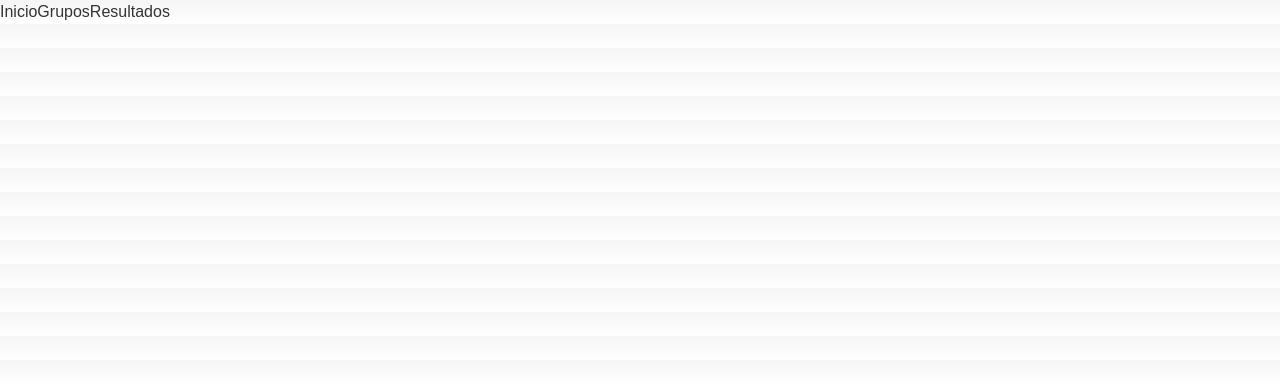
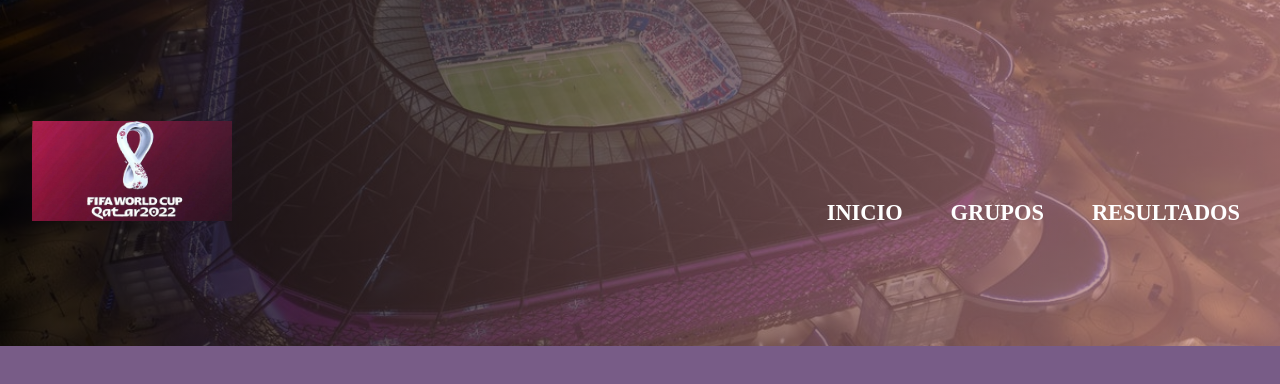
Before and after one commit to Saile16/WordCupApi, a Next.js app: page /about in a window 1280 px wide. Shown: the top 384 px of the page. Built offline with nearby package versions, Linux system fonts and the light colour scheme.

Commit message:
Mostramos tabla de grupos con equipos , estilos simples

```diff
--- a/components/Header.js
+++ b/components/Header.js
@@ -1,14 +1,25 @@
+import Image from "next/image";
 import Link from "next/link";
 import React from "react";
 
 const Header = () => {
   return (
-    <header>
-      <nav>
-        <Link href="/">Inicio</Link>
-        <Link href="/">Grupos</Link>
-        <Link href="/">Resultados</Link>
-      </nav>
+    <header className="container-header">
+      <div className="header">
+        <Link href="/">
+          <Image
+            width={200}
+            height={100}
+            src="/img/cup.jpg"
+            alt="Imagen logo"
+          />
+        </Link>
+        <nav className="navegacion">
+          <Link href="/">Inicio</Link>
+          <Link href="/">Grupos</Link>
+          <Link href="/">Resultados</Link>
+        </nav>
+      </div>
     </header>
   );
 };
--- a/next.config.js
+++ b/next.config.js
@@ -1,6 +1,14 @@
 /** @type {import('next').NextConfig} */
 const nextConfig = {
-  reactStrictMode: true,
-}
+  reactStrictMode: false,
+  images: {
+    remotePatterns: [
+      {
+        protocol: "https",
+        hostname: "**",
+      },
+    ],
+  },
+};
 
-module.exports = nextConfig
+module.exports = nextConfig;
--- a/styles/globals.css
+++ b/styles/globals.css
@@ -1,76 +1,10 @@
 :root {
-  --max-width: 1100px;
-  --border-radius: 12px;
-  --font-mono: ui-monospace, Menlo, Monaco, "Cascadia Mono", "Segoe UI Mono",
-    "Roboto Mono", "Oxygen Mono", "Ubuntu Monospace", "Source Code Pro",
-    "Fira Mono", "Droid Sans Mono", "Courier New", monospace;
-
-  --foreground-rgb: 0, 0, 0;
-  --background-start-rgb: 214, 219, 220;
-  --background-end-rgb: 255, 255, 255;
-
-  --primary-glow: conic-gradient(
-    from 180deg at 50% 50%,
-    #16abff33 0deg,
-    #0885ff33 55deg,
-    #54d6ff33 120deg,
-    #0071ff33 160deg,
-    transparent 360deg
-  );
-  --secondary-glow: radial-gradient(
-    rgba(255, 255, 255, 1),
-    rgba(255, 255, 255, 0)
-  );
-
-  --tile-start-rgb: 239, 245, 249;
-  --tile-end-rgb: 228, 232, 233;
-  --tile-border: conic-gradient(
-    #00000080,
-    #00000040,
-    #00000030,
-    #00000020,
-    #00000010,
-    #00000010,
-    #00000080
-  );
+  --blanco: white;
 
   --callout-rgb: 238, 240, 241;
   --callout-border-rgb: 172, 175, 176;
   --card-rgb: 180, 185, 188;
   --card-border-rgb: 131, 134, 135;
-}
-
-@media (prefers-color-scheme: dark) {
-  :root {
-    --foreground-rgb: 255, 255, 255;
-    --background-start-rgb: 0, 0, 0;
-    --background-end-rgb: 0, 0, 0;
-
-    --primary-glow: radial-gradient(rgba(1, 65, 255, 0.4), rgba(1, 65, 255, 0));
-    --secondary-glow: linear-gradient(
-      to bottom right,
-      rgba(1, 65, 255, 0),
-      rgba(1, 65, 255, 0),
-      rgba(1, 65, 255, 0.3)
-    );
-
-    --tile-start-rgb: 2, 13, 46;
-    --tile-end-rgb: 2, 5, 19;
-    --tile-border: conic-gradient(
-      #ffffff80,
-      #ffffff40,
-      #ffffff30,
-      #ffffff20,
-      #ffffff10,
-      #ffffff10,
-      #ffffff80
-    );
-
-    --callout-rgb: 20, 20, 20;
-    --callout-border-rgb: 108, 108, 108;
-    --card-rgb: 100, 100, 100;
-    --card-border-rgb: 200, 200, 200;
-  }
 }
 
 * {
@@ -83,6 +17,7 @@ html,
 body {
   max-width: 100vw;
   overflow-x: hidden;
+  background-color: #785c87;
 }
 
 body {
@@ -105,57 +40,90 @@ a {
     color-scheme: dark;
   }
 }
-
-body {
-  background-color: #f5f5f5;
-  font-family: Arial, sans-serif;
-  font-size: 16px;
-  line-height: 1.5;
-  color: #333;
+.text-white {
+  color: white;
+}
+.container {
+  max-width: 120rem;
+  margin: 0 auto;
+  width: 95%;
+}
+.navegacion {
+  margin-top: 5rem;
+  display: flex;
+  gap: 2rem;
+}
+.navegacion a {
+  color: var(--blanco);
+  text-decoration: none;
+  font-size: 1.4rem;
+  font-weight: 700;
+  text-transform: uppercase;
+  padding: 0.5rem;
+  transition-property: background-color;
+  transition-duration: 0.3s;
+}
+.navegacion a:hover {
+  background-color: rgb(184, 46, 46);
+}
+/*TABLA*/
+.table-groups {
+  margin-top: 30px;
+}
+.group {
+  margin-top: 15px;
+  margin-bottom: 10px;
+  color: white;
+}
+table {
+  color: black;
+  width: 100%;
+  font-size: 20px;
+  table-layout: fixed;
+  border-collapse: collapse;
+  text-align: center;
 }
 
-.container {
-  max-width: 1200px;
-  margin: 0 auto;
-  padding: 20px;
+thead {
+  background: white;
 }
 
-.group-name {
-  font-size: 24px;
-  font-weight: bold;
-  margin-bottom: 20px;
+th {
+  padding: 20px 15px;
+  font-weight: 700;
+  text-transform: uppercase;
+  background: white;
 }
 
-.team {
-  display: flex;
-  justify-content: space-between;
-  align-items: center;
-  margin-bottom: 10px;
-  padding: 10px;
-  background-color: #fff;
-  border: 1px solid #ddd;
-  border-radius: 5px;
+td {
+  padding: 15px;
+  border-bottom: solid 1px rgba(255, 255, 255, 0.2);
 }
 
-.img {
-  width: 50px;
-  height: 50px;
-  margin-right: 10px;
+tbody tr {
+  cursor: pointer;
+  background: white;
 }
 
-.team-name {
-  font-weight: bold;
-  margin-right: 10px;
+tbody tr:hover {
+  background: rgba(227, 140, 200, 0.4);
 }
 
-.team-score {
-  font-weight: bold;
+/*HEADER*/
+.container-header {
+  background-image: linear-gradient(
+      to right,
+      rgb(0 0 0 /0.8),
+      rgb(205 142 142 / 70%)
+    ),
+    url(../public/img/bg-qatar.jpg);
+  background-size: cover;
+  background-position: 50%;
+  padding: 5rem 0;
 }
-
-.team-winner {
-  background-color: #dff0d8;
+.header {
+  display: flex;
+  align-items: center;
+  justify-content: space-between;
+  margin: 2rem;
 }
-
-.team-loser {
-  background-color: #f2dede;
-}
```
Also changed, not shown: components/TablaGrupo.js (added, +45 -0 lines), pages/index.js (+30 -7 lines), public/img/bg-qatar.jpg (added), public/img/cup.jpg (added).
